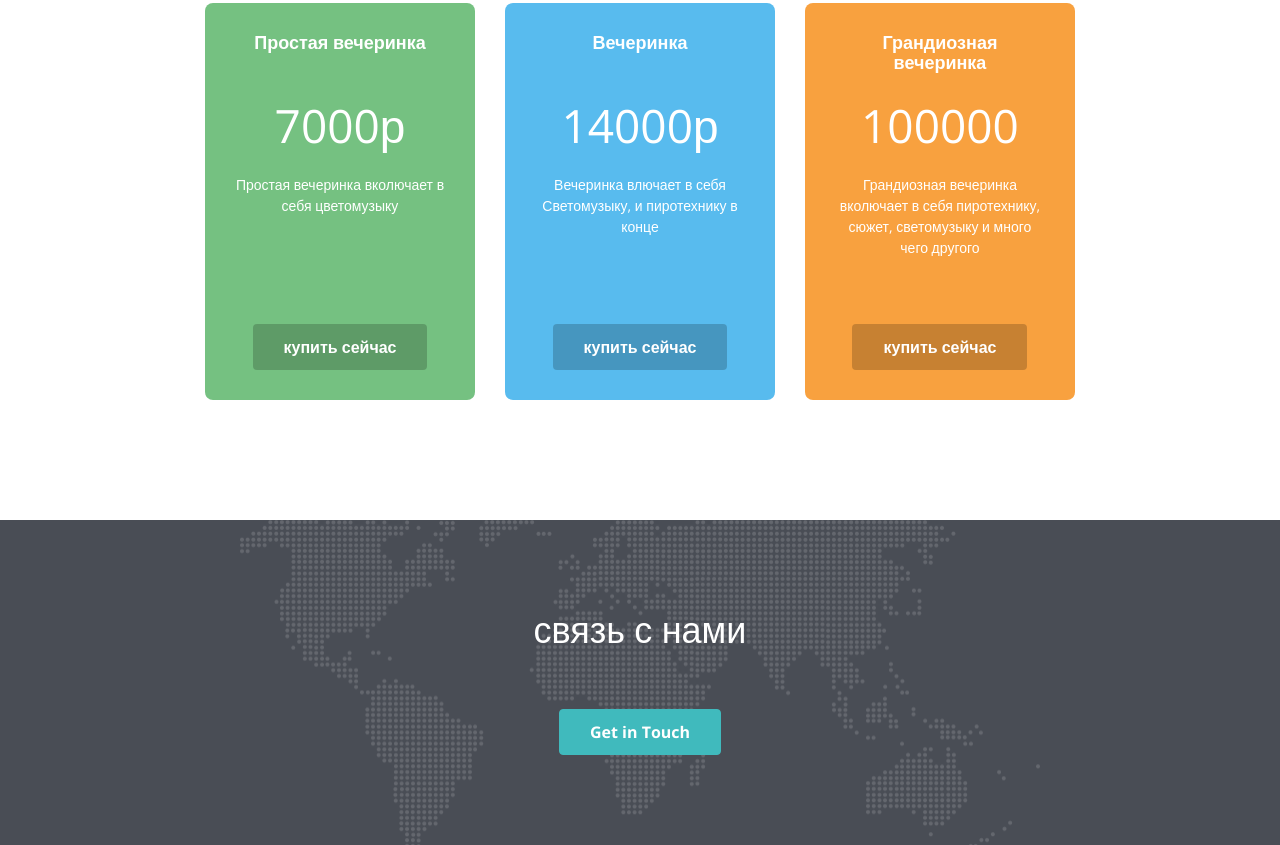
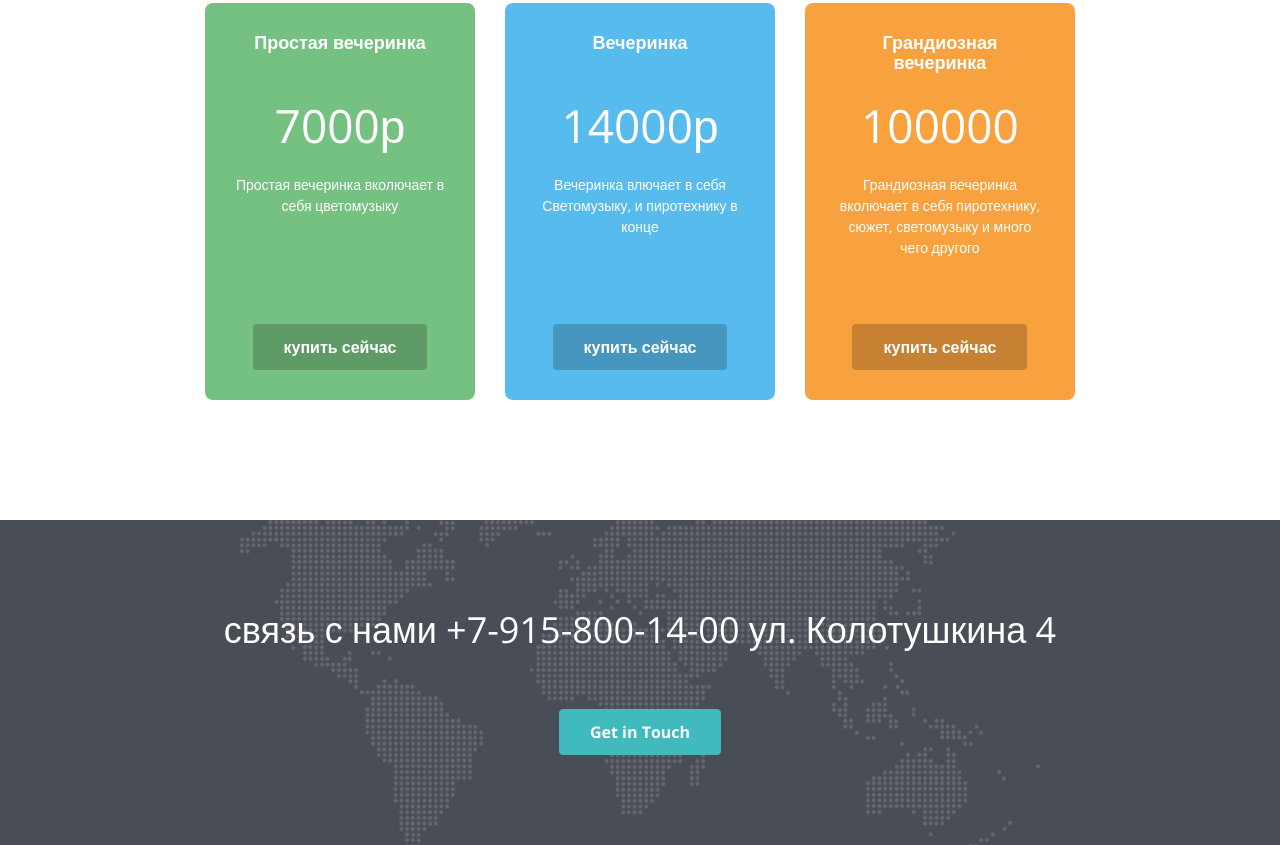
Before and after one commit to Z01m/Z01m.github.io, a plain HTML site: page index.html in a window 1280 px wide. Shown: the part 2907-3752 px from the top of the page. Drawn offline with nearby package versions, Linux system fonts and the light colour scheme.

Commit message:
Update index.html

```diff
--- a/index.html
+++ b/index.html
@@ -299,7 +299,7 @@
     </div><!--//pricing-section-->
     <div id="contact" class="contact-section">
         <div class="container text-center">
-            <h2 class="section-title">связь с нами</h2>
+            <h2 class="section-title">связь с нами +7-915-800-14-00 ул. Колотушкина 4</h2>
             <div class="contact-content">
 
             </div>
```
